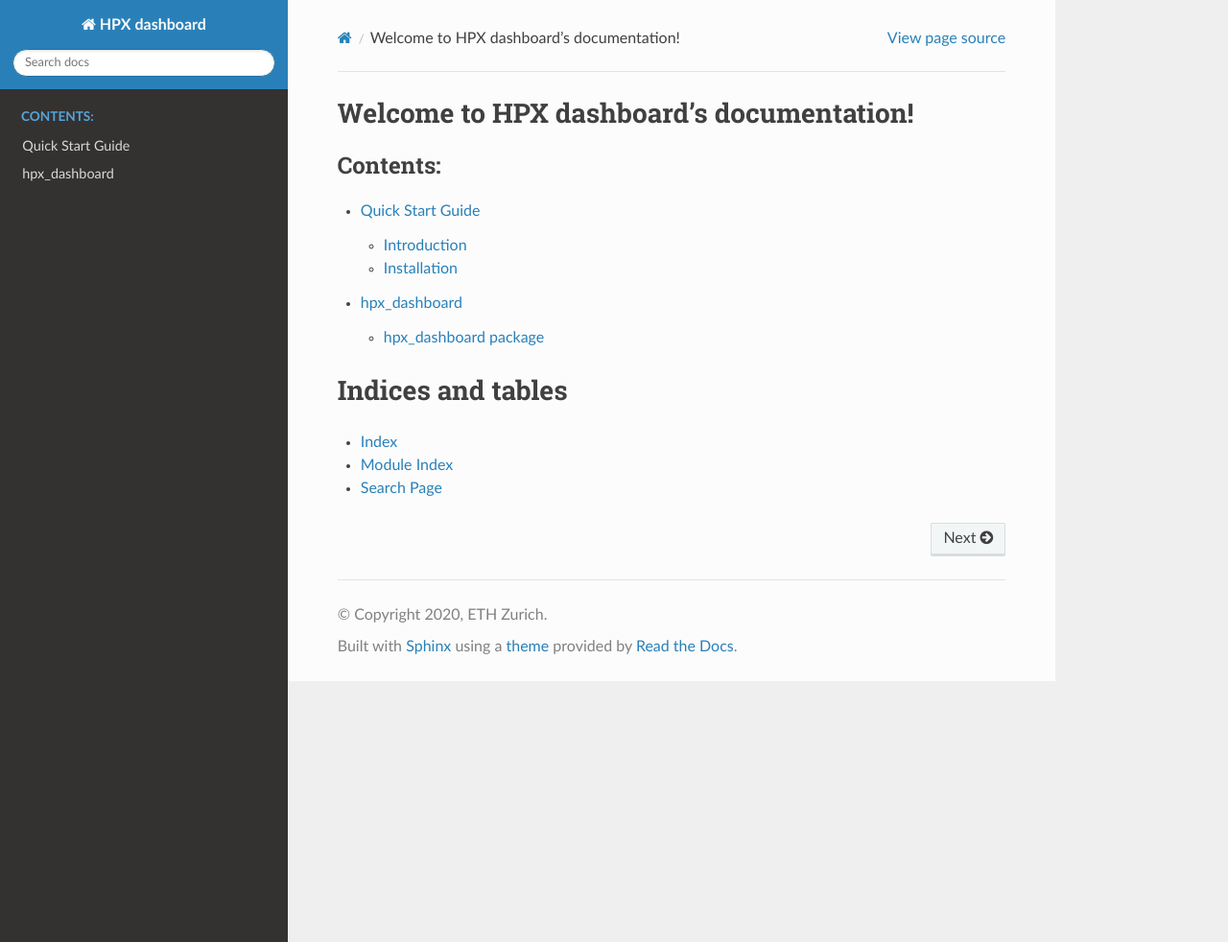
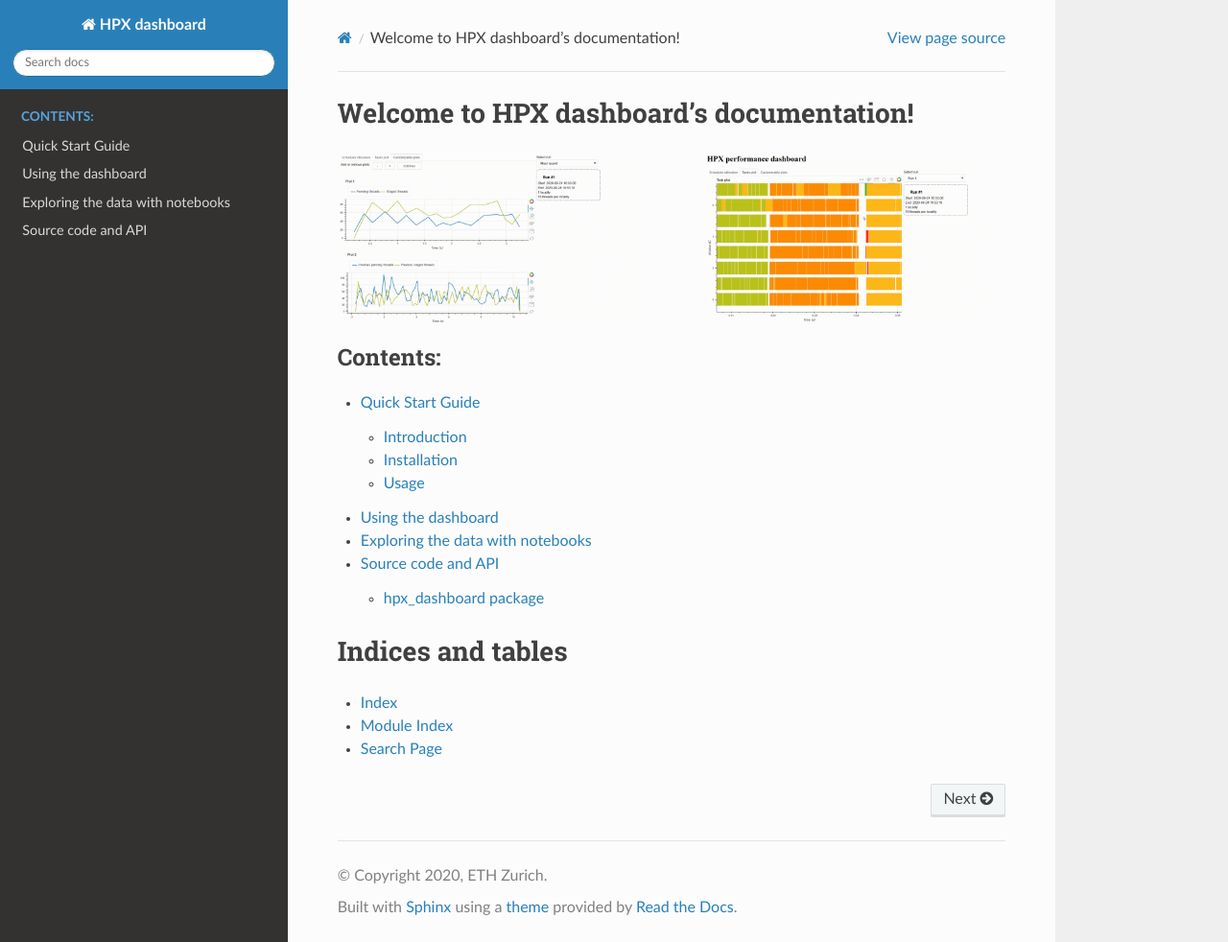
Before and after one commit to jokteur/hpx-dashboard, a Sphinx documentation site: the page built from docs/index.rst, in a window 1280 px wide and 982 px high. Shown: the whole window at 96% size. Built offline with Sphinx 7.4.7 and the Read the Docs theme 2.0.0, drawn with Linux system fonts in a browser that asks for light colours.

Commit message:
Add sections in docs #4

```diff
--- a/README.rst
+++ b/README.rst
@@ -5,11 +5,11 @@
 This document will guide you through the basic steps to get started with the HPX dashboard.
 
 .. image:: docs/_static/images/demo1.gif
-    :width: 45%
+    :width: 400px
     :align: left
 
-.. image:: docs/_static/images/demo2.gif
-    :width: 45%
+.. image:: docs/_static/images/task_plot.jpg
+    :width: 400px
     :align: right
 
 ------------
--- a/docs/_source/modules.rst
+++ b/docs/_source/modules.rst
@@ -1,5 +1,5 @@
-hpx_dashboard
-=============
+Source code and API
+===================
 
 .. toctree::
    :maxdepth: 4
--- /dev/null
+++ b/docs/dashboard.rst
@@ -0,0 +1,3 @@
+===================
+Using the dashboard
+===================
--- a/docs/index.rst
+++ b/docs/index.rst
@@ -6,11 +6,22 @@
 Welcome to HPX dashboard's documentation!
 =========================================
 
+.. image:: _static/images/demo1.gif
+    :width: 45%
+    :align: left
+
+.. image:: _static/images/demo2.gif
+    :width: 45%
+    :align: right
+
+
 .. toctree::
    :maxdepth: 2
    :caption: Contents:
 
    quickstart
+   dashboard
+   jupyter
    _source/modules
 
 
--- /dev/null
+++ b/docs/jupyter.rst
@@ -0,0 +1,3 @@
+=================================
+Exploring the data with notebooks
+=================================
--- a/docs/quickstart.rst
+++ b/docs/quickstart.rst
@@ -141,3 +141,7 @@
     source ./path_for_the_venv/bin/activate
 
 Then the rest of the installation should be similar as described above.
+
+-----
+Usage
+-----
```
Also changed, not shown: docs/_static/images/task_plot.jpg (added).
